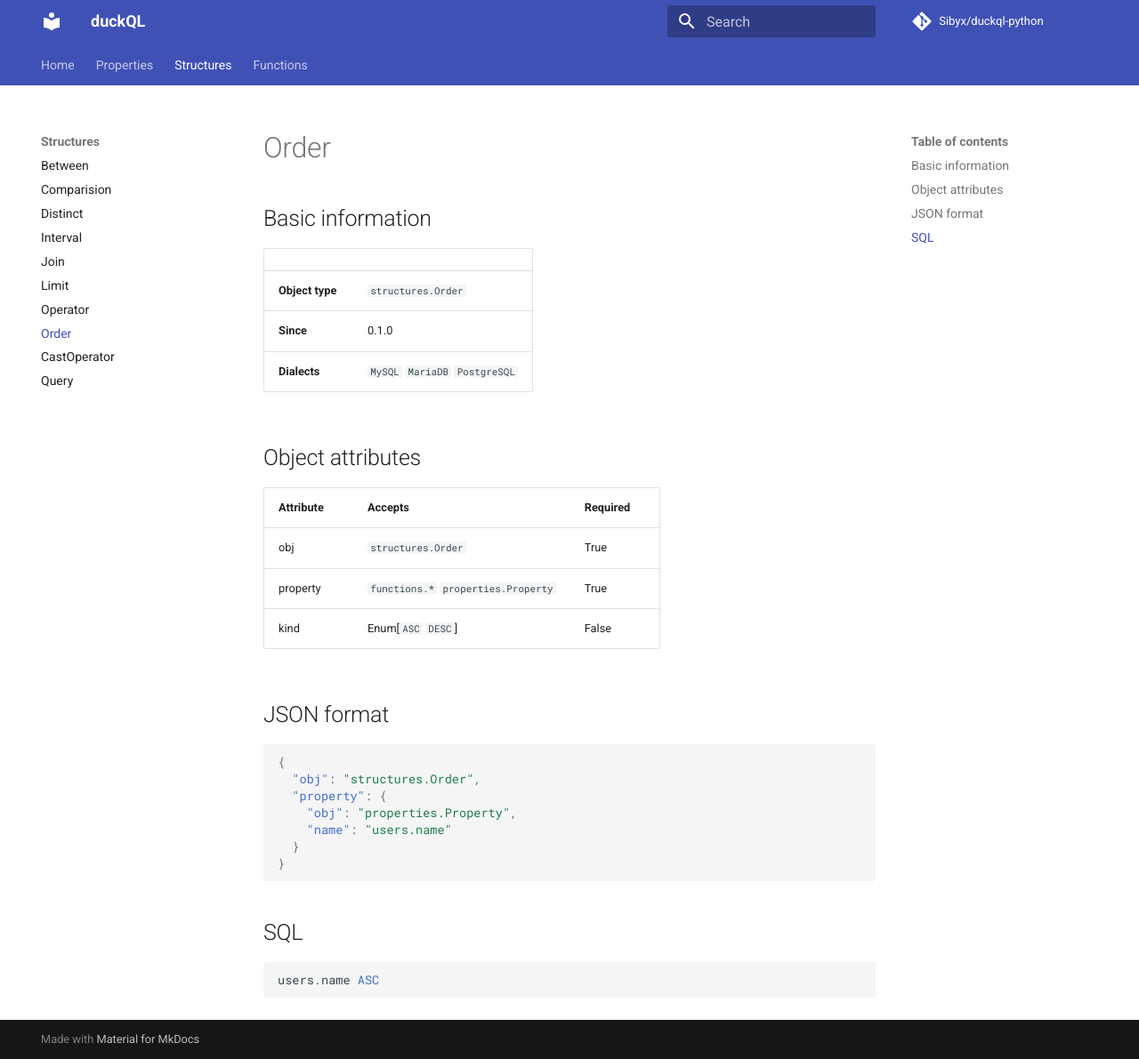
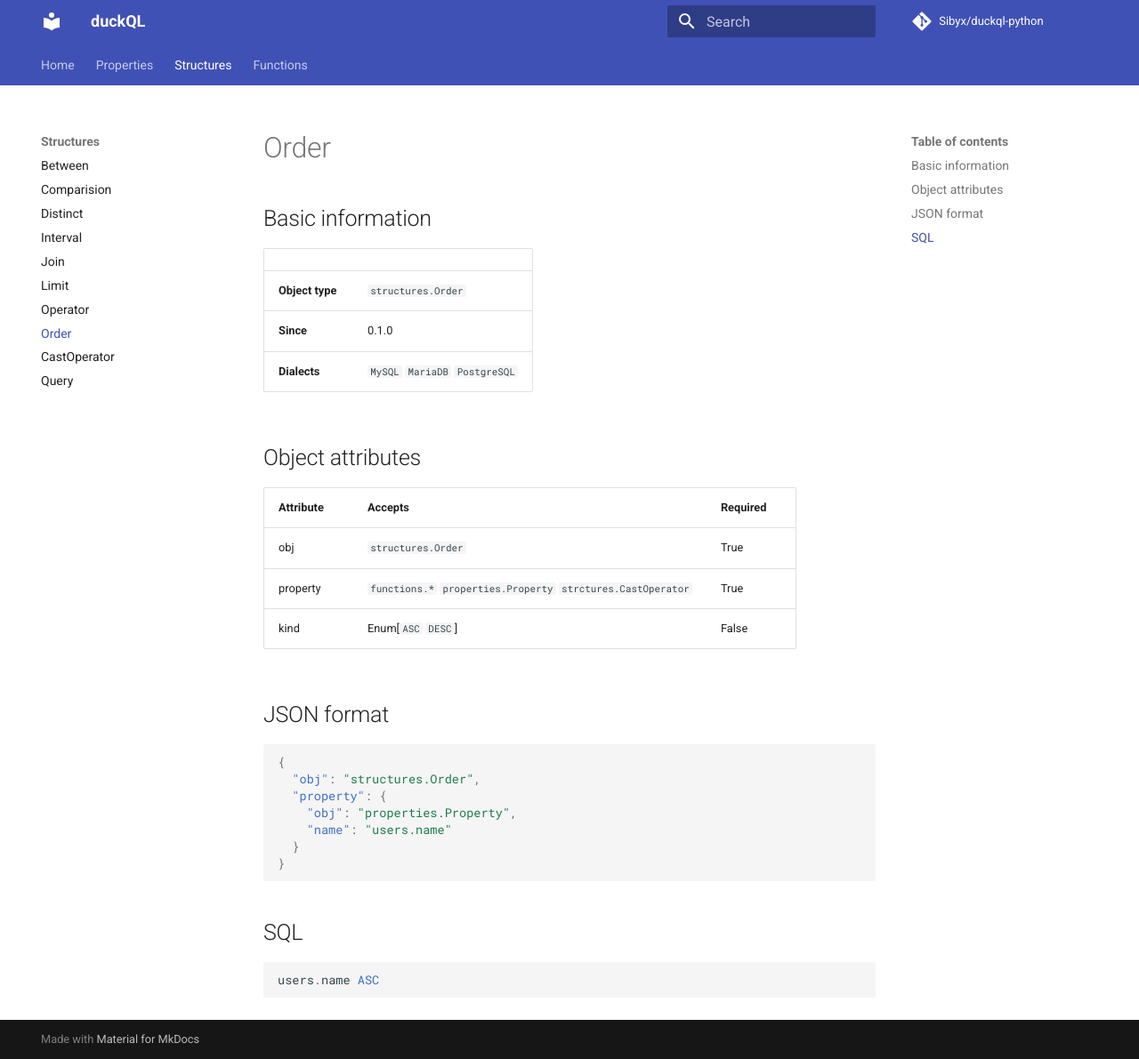
Before and after one commit to Sibyx/duckql-python, an MkDocs documentation site: the page built from docs/structures/order.md, in a window 1280 px wide and 1191 px high. Shown: the whole window at 89% size. Built offline with MkDocs 1.6.1 and Material for MkDocs 9.7.7, drawn with Linux system fonts in a browser that asks for light colours; comment, search, counter and statistics services are not loaded.

Commit message:
Docs 👩🏻‍🏫

```diff
--- a/docs/structures/order.md
+++ b/docs/structures/order.md
@@ -10,11 +10,11 @@
 
 ## Object attributes
 
-| Attribute       | Accepts                                                                                | Required |
-|-----------------|----------------------------------------------------------------------------------------|----------|
-| obj             | `structures.Order`                                                                     | True     |
-| property        | `functions.*` `properties.Property`                                                    | True     |
-| kind            | Enum[`ASC` `DESC`]                                                                     | False    |
+| Attribute       | Accepts                                                      | Required |
+|-----------------|--------------------------------------------------------------|----------|
+| obj             | `structures.Order`                                           | True     |
+| property        | `functions.*` `properties.Property` `strctures.CastOperator` | True     |
+| kind            | Enum[`ASC` `DESC`]                                           | False    |
 
 
 ## JSON format
```
